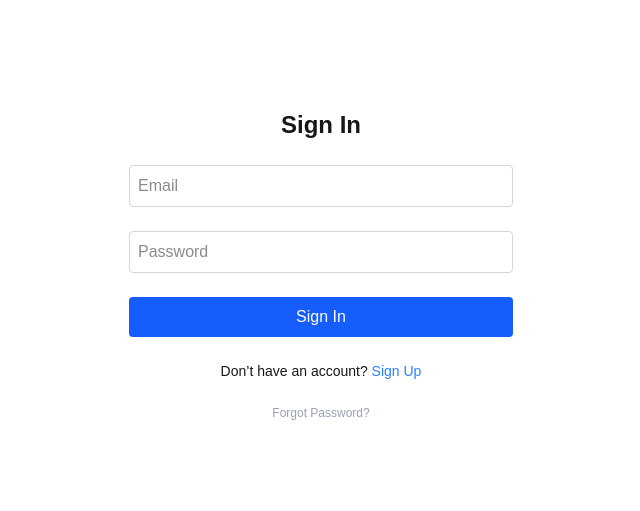
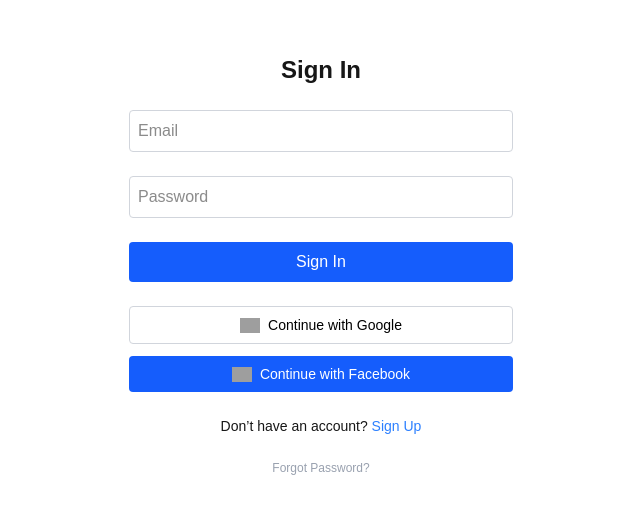
Before and after one commit to larrybesant/MixAndMingle, a Next.js app: page /login in a window 1280 px wide. Shown: the part 135-646 px from the top of the page, without its empty margins (319-959 px from the left). Built offline with nearby package versions, Linux system fonts and the light colour scheme; no server answers; grey boxes are pictures that could not be loaded.

Commit message:
✅ Added SVG icons for Google and Facebook auth buttons

```diff
--- a/app/login/page.tsx
+++ b/app/login/page.tsx
@@ -1,14 +1,15 @@
 'use client';
 
 import { useState } from 'react';
+import { useRouter } from 'next/navigation';
 import { supabase } from '@/lib/supabase/client';
-import { useRouter } from 'next/navigation';
+import Image from 'next/image';
 
 export default function LoginPage() {
   const [email, setEmail] = useState('');
   const [password, setPassword] = useState('');
+  const [error, setError] = useState('');
   const router = useRouter();
-  const [error, setError] = useState('');
 
   const handleLogin = async () => {
     const { error } = await supabase.auth.signInWithPassword({ email, password });
@@ -19,10 +20,18 @@
     }
   };
 
+  const handleOAuth = async (provider: 'google' | 'facebook') => {
+    const { error } = await supabase.auth.signInWithOAuth({ provider });
+    if (error) {
+      console.error('OAuth login failed:', error.message);
+    }
+  };
+
   return (
     <div className="min-h-screen flex items-center justify-center px-4">
       <div className="max-w-sm w-full space-y-6">
         <h1 className="text-center text-2xl font-bold">Sign In</h1>
+
         <input
           type="email"
           placeholder="Email"
@@ -37,13 +46,34 @@
           value={password}
           onChange={(e) => setPassword(e.target.value)}
         />
+
         {error && <p className="text-red-500 text-sm">{error}</p>}
+
         <button
           onClick={handleLogin}
           className="w-full bg-blue-600 text-white py-2 px-4 rounded hover:bg-blue-700"
         >
           Sign In
         </button>
+
+        <div className="space-y-3">
+          <button
+            onClick={() => handleOAuth('google')}
+            className="w-full flex items-center justify-center gap-2 border border-gray-300 py-2 rounded text-sm bg-white text-black hover:bg-gray-100"
+          >
+            <Image src="/icons/google.svg" alt="Google" width={20} height={20} />
+            Continue with Google
+          </button>
+
+          <button
+            onClick={() => handleOAuth('facebook')}
+            className="w-full flex items-center justify-center gap-2 bg-blue-600 text-white py-2 rounded hover:bg-blue-700 text-sm"
+          >
+            <Image src="/icons/facebook.svg" alt="Facebook" width={20} height={20} />
+            Continue with Facebook
+          </button>
+        </div>
+
         <p className="text-center text-sm">
           Don’t have an account?{' '}
           <a href="/signup" className="text-blue-500 hover:underline">
--- /dev/null
+++ b/app/not-found.tsx
@@ -0,0 +1,16 @@
+export default function NotFound() {
+  return (
+    <div className="min-h-screen flex flex-col items-center justify-center text-center px-6">
+      <h1 className="text-4xl font-bold mb-4 text-white">404 – Page Not Found</h1>
+      <p className="text-gray-400 mb-6">
+        Looks like that room doesn’t exist—or the beat dropped off. Try again.
+      </p>
+      <a
+        href="/"
+        className="text-blue-500 hover:underline text-lg"
+      >
+        Return to Home
+      </a>
+    </div>
+  );
+}
--- /dev/null
+++ b/app/privacy/page.tsx
@@ -0,0 +1,13 @@
+export default function PrivacyPolicy() {
+  return (
+    <main className="min-h-screen bg-black text-white p-8">
+      <h1 className="text-3xl font-bold mb-4">Privacy Policy</h1>
+      <p className="mb-4">
+        Your privacy matters. Mix & Mingle does not sell or share your data with third parties. We collect only what’s necessary to run the app—like your email, DJ name, and preferences.
+      </p>
+      <p>
+        All communication is secured using encryption. Your login info, streams, and interactions are handled with care. No ads, no tracking pixels, no shady stuff. Just vibes and trust.
+      </p>
+    </main>
+  );
+}
--- a/app/terms/page.tsx
+++ b/app/terms/page.tsx
@@ -2,7 +2,13 @@
   return (
     <main className="min-h-screen bg-black text-white p-8">
       <h1 className="text-3xl font-bold mb-4">Terms of Service</h1>
-      <p>This is a sample terms of service. Update this text for your app’s needs.</p>
+      <p className="mb-4">
+        This is a sample terms of service. Update this text for your app’s needs.
+      </p>
+      <p>
+        By using Mix & Mingle, you agree to vibe responsibly. No spamming, no bots, and definitely no copyright
+        violations. We reserve the right to remove content or users who throw off the flow. All streams are moderated for safety and chill.
+      </p>
     </main>
   );
 }
```
Also changed, not shown: app/public/icons/facebook.svg (added), app/public/icons/google.svg (added).
